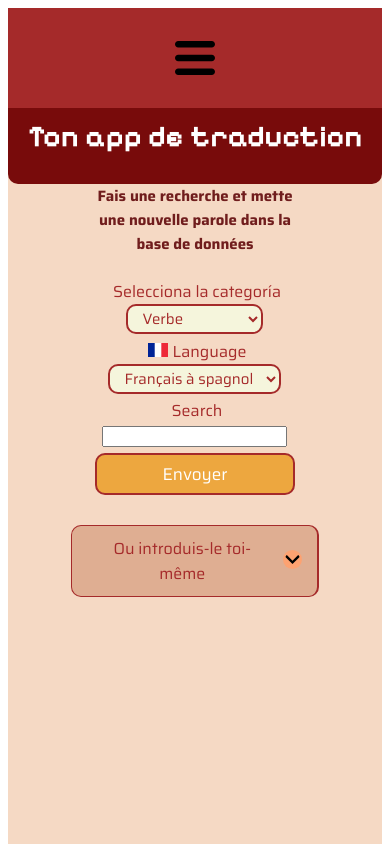
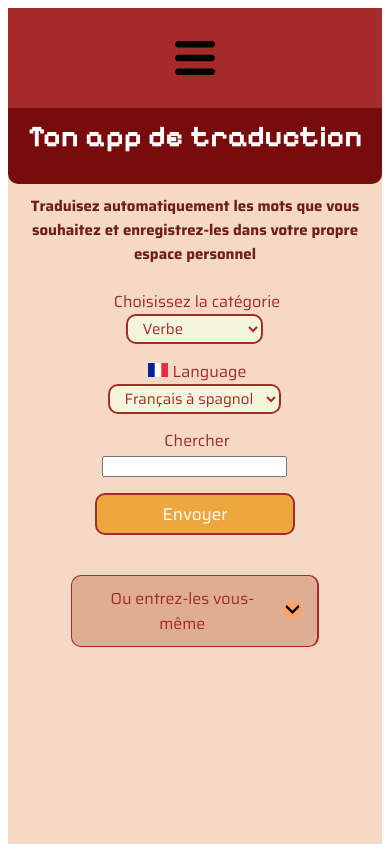
Before and after one commit to davi0217/Translator, a React (Vite) app in the folder traslatorApp/: page / in a window 390 px wide. Shown: the top 844 px of the page. Built offline with nearby package versions, Linux system fonts and the light colour scheme.

Commit message:
improve styles

```diff
--- a/traslatorApp/src/App.jsx
+++ b/traslatorApp/src/App.jsx
@@ -90,12 +90,12 @@ setFormattedVerbes(formattedVerbes.map((v)=>{
 
 
     if(newData.original==" " || newData.original.trim()=="" || newData.translation.trim()==""){
-    handleMessage({"type":"repeated", "text":"You have to write a word"})
+    handleMessage({"type":"repeated", "text":"Vous devez écrire un mot"})
     return
   }
 
   if(newData.original.length>60 || newData.translation.length>60){
-    handleMessage({"type":"repeated", "text":"Your word is too long. Try again"})
+    handleMessage({"type":"repeated", "text":"Votre mot est trop long"})
     return
   }
 
@@ -103,11 +103,11 @@ setFormattedVerbes(formattedVerbes.map((v)=>{
  if(data.some((d)=>{
       return setFirstLetterToCapital(d.translation)===setFirstLetterToCapital(newData.translation)
     })){
-        handleMessage({"type":"repeated", "text":"La parole est dejà registrée"})
+        handleMessage({"type":"repeated", "text":"Le mot est déjà enregistré"})
       return
     }
 
-    handleMessage({"type":"added", "text":`La parole: ${newData.original} s'a ajouté`})
+    handleMessage({"type":"added", "text":`Le mot: ${newData.original} a été ajouté`})
 
     let newDataFormatted={"original":setFirstLetterToCapital(newData.original), "translation":setFirstLetterToCapital(newData.translation), "category":newData.category}
 
--- a/traslatorApp/src/Component.css
+++ b/traslatorApp/src/Component.css
@@ -390,4 +390,8 @@ img{
     left:20%;
     }
 
+    .wordsToShowLabel{
+        font-size:16px;
+    }
+
 }
--- a/traslatorApp/src/Component.jsx
+++ b/traslatorApp/src/Component.jsx
@@ -123,7 +123,7 @@ function GameRules({}){
 
     {!started && <main>
         <div className='gameRulesContainer'>
-        <h1>Redige les règlements pour ton jeu</h1>
+        <h1>Choisissez les règles pour votre jeu</h1>
 
         <form action="post" onSubmit={(e)=>{
             e.preventDefault()
@@ -134,7 +134,7 @@ function GameRules({}){
         <table>
             <tbody>
             <tr>
-                <td>Nombre de paroles</td>
+                <td>Nombre de mots</td>
                 <td><input type="number" name="number" max={formattedVerbes.length} min={formattedVerbes.length>5?5:1} defaultValue={formattedVerbes.length>5?5:1} step={formattedVerbes.length>5?5:0}/></td>
             </tr>
             <tr>
--- a/traslatorApp/src/Home.css
+++ b/traslatorApp/src/Home.css
@@ -410,7 +410,21 @@ input[type="submit"]{
         color:white;
         width:100%;
         border-radius:0px 0px 10px 10px;
+
     }
+
+    .subtitle{
+
+        width:100%;
+        padding-top:10px;
+
+
+    }
+
+    .inputContainer{
+        margin-bottom:10px;
+    }
+
 .loading-message{
     font-size: 18px;
 }
@@ -424,8 +438,9 @@ input[type="submit"]{
     }
 
     .translation input{
+        padding-left:2px;
         width:70%;
-        font-size:13px;
+        font-size:12px;
     }
 }
 
--- a/traslatorApp/src/Home.jsx
+++ b/traslatorApp/src/Home.jsx
@@ -31,7 +31,7 @@ return <main onClick={(e)=>{
 
   <h1 className="title">Ton app de traduction</h1>
 
-  <h2>Fais une recherche et mette une nouvelle parole dans la base de données</h2>
+  <h2 className="subtitle">Traduisez automatiquement les mots que vous souhaitez et enregistrez-les dans votre propre espace personnel</h2>
 
 <Input handleSearch={handlerSearch} handlerLanguage={handlerLanguage} language={language}/>
 <Display word={wordToSearch} language={language}/>
@@ -127,7 +127,7 @@ function Input({handleSearch,  handlerLanguage, language}){
     }} >
 
       <div className='inputContainer'>
-    <label htmlFor="filter">Selecciona la categoría </label>
+    <label htmlFor="filter">Choisissez la catégorie </label>
     <select name="filter" id="filter" onChange={(e)=>{
       handleChangeFilter(e.target.value)
     }}>
@@ -149,7 +149,7 @@ function Input({handleSearch,  handlerLanguage, language}){
     </select>
     </div>
     <div className='inputContainer'>
-    <label  htmlFor="search">Search</label>
+    <label  htmlFor="search">Chercher</label>
     <input type="text" name="search"  onChange={(e)=>{
       handleChange(e.target.value)
     }}/>
@@ -170,7 +170,7 @@ function Input({handleSearch,  handlerLanguage, language}){
     e.target.translation.value=""
 
   }}  >
-    <label htmlFor="original">Ou introduis-le toi-même{seeOptions?<span><img className='arrow-logo' src={flecha} alt="" /></span>:" "}</label>
+    <label htmlFor="original">Ou entrez-les vous-même{seeOptions?<span><img className='arrow-logo' src={flecha} alt="" /></span>:" "}</label>
     <div className ={seeOptions?"hidden":""}>
     <input type="text" name="original" placeholder='Français...' />
     <input type="text" name="translation" placeholder='Spagnol...' />
@@ -217,12 +217,12 @@ function Display({word, language}){
 
   return <>
 
-    {loading?<h1 className="loading-message" style={{color:"red"}}>Loading request...</h1>:<h1></h1>}
+    {loading?<h1 className="loading-message" style={{color:"red"}}>Chargement en cours..</h1>:<h1></h1>}
     {message.type=="added" && <h1 className="loading-message" style={{color:"green"}}>{message.text}</h1>}
     {message.type=="repeated" && <h1 className="loading-message" style={{color:"red"}}>{message.text}</h1>}
 
     {translation && <div className='translation'>
-    {word!=="" && !loading?<h1>{translation.original} se traduce como {translation.translation} en {language=="français"?"francés":"español"}</h1>:<h1></h1>}
+    {word!=="" && !loading?<h1>{translation.original} se traduit par {translation.translation} en {language=="français"?"français":"spagnol"}</h1>:<h1></h1>}
     {translation && <div>
       <input type="submit" value="Ajouter aux donnés" onClick={(e)=>{
         handleAddWords(translation)
```
